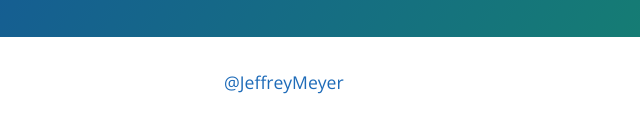
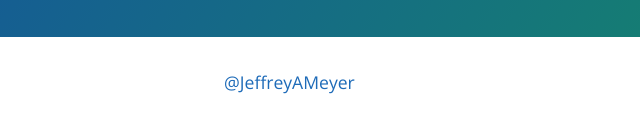
Before and after one commit to jeffreyameyer/echohotel, a plain HTML site: page index.html in a window 1280 px wide. Shown: the part 280-412 px from the top of the page, 0-640 px from the left. Drawn offline with nearby package versions, Linux system fonts and the light colour scheme.

Commit message:
Update index.html

```diff
--- a/index.html
+++ b/index.html
@@ -16,7 +16,7 @@
     </section>
 
     <section class="main-content">
-      <p><a class="user-mention" data-hovercard-type="user" data-hovercard-url="/users/jeffreyameyer/hovercard" data-octo-click="hovercard-link-click" data-octo-dimensions="link_type:self" href="https://github.com/JeffreyMeyer">@JeffreyMeyer</a></p>
+      <p><a class="user-mention" data-hovercard-type="user" data-hovercard-url="/users/jeffreyameyer/hovercard" data-octo-click="hovercard-link-click" data-octo-dimensions="link_type:self" href="https://github.com/JeffreyAMeyer">@JeffreyAMeyer</a></p>
 
     </section>
 
```
